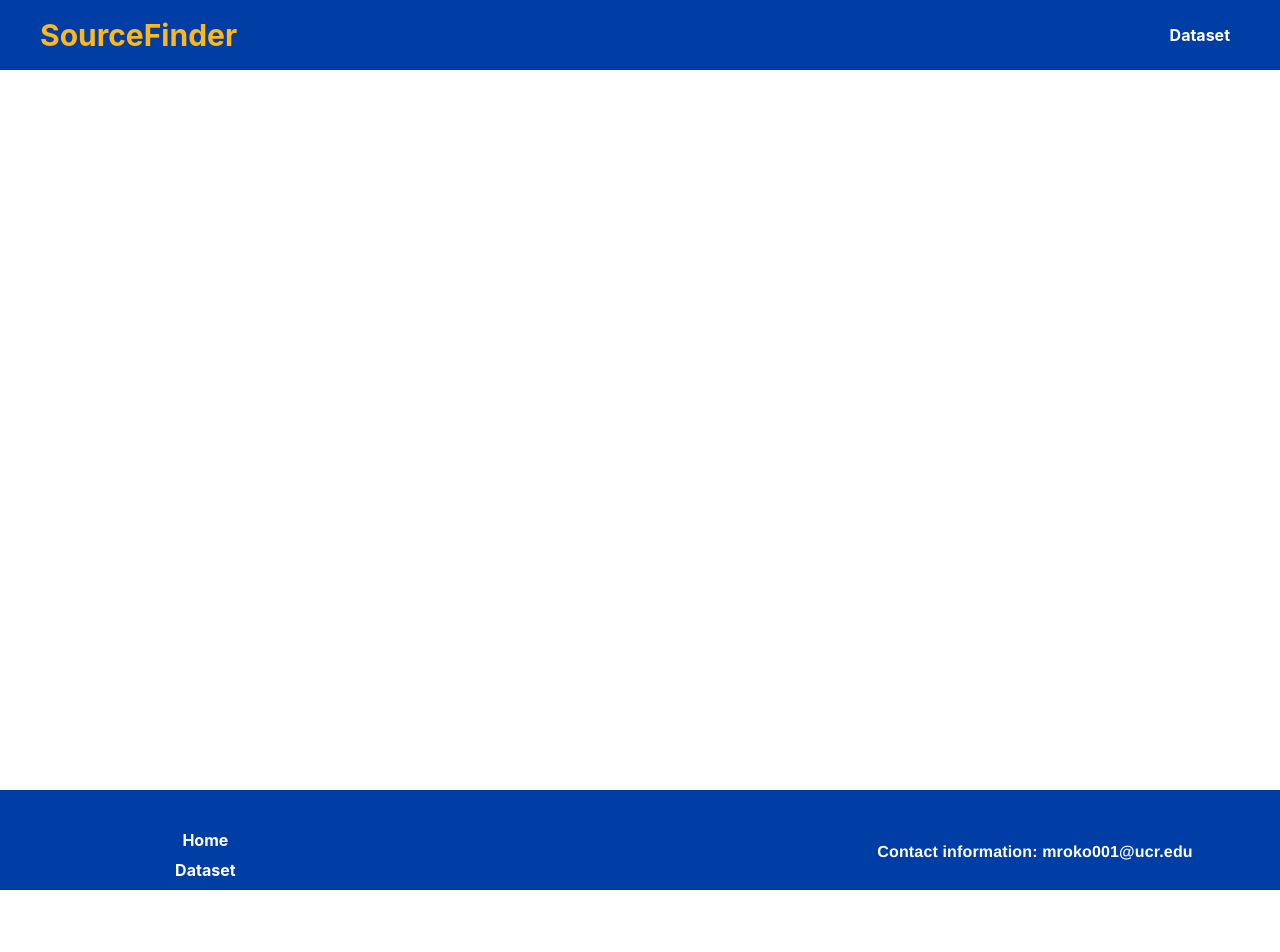
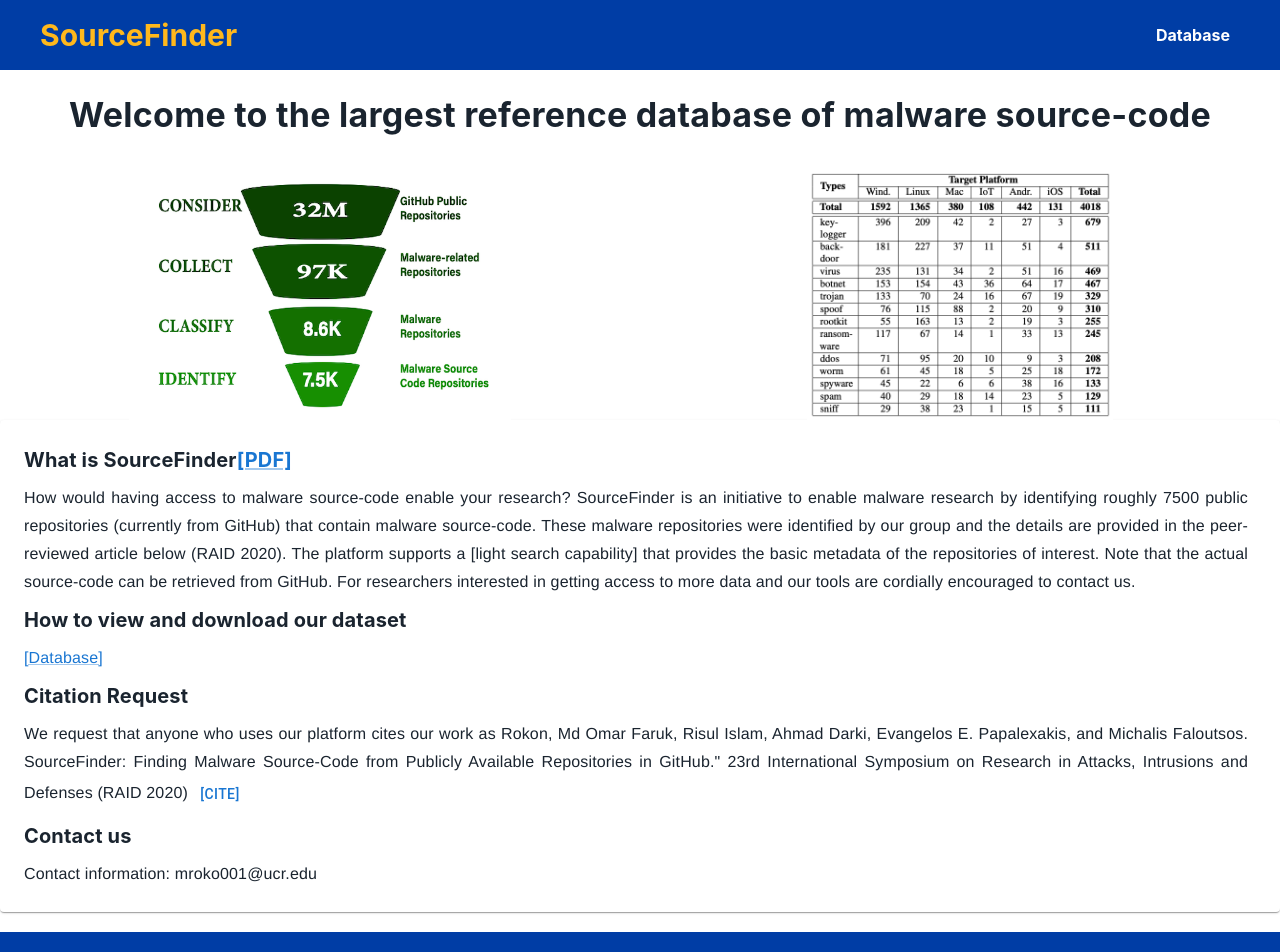
Before and after one commit to mmasu012/source_finder, a React (Create React App) app in the folder frontend/: page /sourcefinder in a window 1280 px wide. Shown: the top 952 px of the page. Before the commit the page ends 890 px from the top, so only its background shows below. Built offline with nearby package versions, Linux system fonts and the light colour scheme.

Commit message:
dataset changed to database

```diff
--- a/frontend/src/App.js
+++ b/frontend/src/App.js
@@ -15,8 +15,8 @@
       <div className='container page-wrap'>
         <Routes>
           <Route path="/" element={<Homepage />} exact />
-          <Route path="/home" element={<Homepage />} exact />
-          <Route path="/dataset" element={<Dataset />} exact />
+          <Route path="/sourcefinder" element={<Homepage />} exact />
+          <Route path="/database" element={<Dataset />} exact />
         </Routes>
       </div>
       <Footer />
--- a/frontend/src/components/Dataset.js
+++ b/frontend/src/components/Dataset.js
@@ -520,7 +520,7 @@
                     <div>
                         <Typography variant="h6">
                             <Box sx={{ fontWeight: 'bold', m: 1 }}>
-                                Instructions to view and download dataset
+                                Instructions to view and download database
                             </Box>
                             <Typography variant="subtitle1" align='justify'>
                                 <Box sx={{ fontWeight: 'medium', m: 1, fontFamily: 'Helvetica' }}>
--- a/frontend/src/components/Footer.js
+++ b/frontend/src/components/Footer.js
@@ -16,7 +16,7 @@
                         <Link to="/home"><Nav.Link href="/home" style={{color: "white", fontWeight: 'bold' }}>Home</Nav.Link></Link>
                     </div>
                     <div style={{textAlign:'center', marginTop: '10px'}}>
-                        <Link to="/dataset"><Nav.Link href="/home" style={{color: "white", fontWeight: 'bold' }}>Dataset</Nav.Link></Link>
+                        <Link to="/database"><Nav.Link href="/home" style={{color: "white", fontWeight: 'bold' }}>Database</Nav.Link></Link>
                     </div>
                 </Grid>
                 <Grid item xs={4}></Grid>
--- a/frontend/src/components/Header.js
+++ b/frontend/src/components/Header.js
@@ -33,7 +33,7 @@
           <Navbar.Brand className='logo' onClick={Homepage}>SourceFinder</Navbar.Brand>
 
           <Nav className="Nav">
-            <Link to="/dataset"><Nav.Link href="/dataset" style={{ margin: "10px", color: "white", fontWeight: "bold" }}>Dataset</Nav.Link></Link>
+            <Link to="/database"><Nav.Link href="/database" style={{ margin: "10px", color: "white", fontWeight: "bold" }}>Database</Nav.Link></Link>
             {/* <Link to='/home'><Nav.Link href="" style={{ margin: "10px", color: "white" }}>Developers</Nav.Link></Link>
         <Link to='/home'><Nav.Link href="" style={{ margin: "10px", color: "white" }}>About</Nav.Link></Link> */}
           </Nav>
--- a/frontend/src/components/PaperInfo.js
+++ b/frontend/src/components/PaperInfo.js
@@ -135,8 +135,8 @@
                             <Box sx={{ fontWeight: 'medium', m: 1, fontFamily: 'Helvetica' }}>
                                 {/* <ListItem component="a" >
                                 <ListItemText primary="Go to this link" /> */}
-                                <Link href='/dataset' target={"_blank"} rel="noreferrer noopener">
-                                    [Dataset]
+                                <Link href='/database' target={"_blank"} rel="noreferrer noopener">
+                                    [Database]
                                 </Link>
                                 {/* </ListItem> */}
                             </Box>
```
